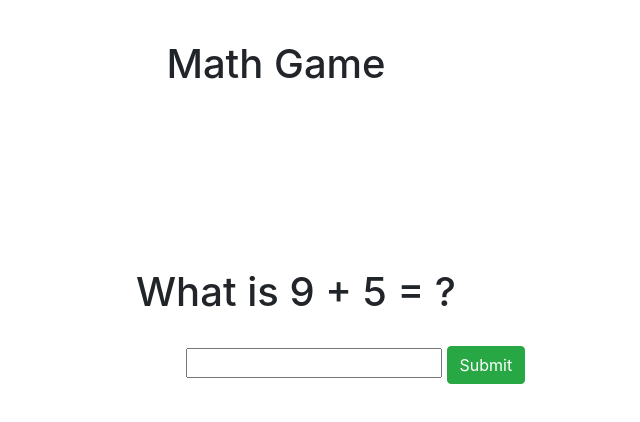
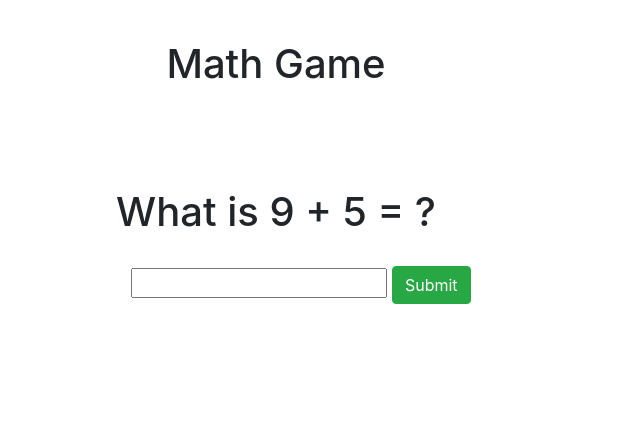
Before and after one commit to Fibonacci000/Math-game, a plain HTML site: page index.html in a window 1280 px wide. Shown: the whole page, without its empty margins (364-1004 px from the left). Drawn offline with nearby package versions, Linux system fonts and the light colour scheme.

Commit message:
Update stylesheet.css

```diff
--- a/stylesheet.css
+++ b/stylesheet.css
@@ -5,8 +5,8 @@
 
 
 .fall{
-    margin-left:500px;
-    margin-top: 180px;
+ text-align: center;
+    margin-top: 100px;
 }
 
 .okay{
```
